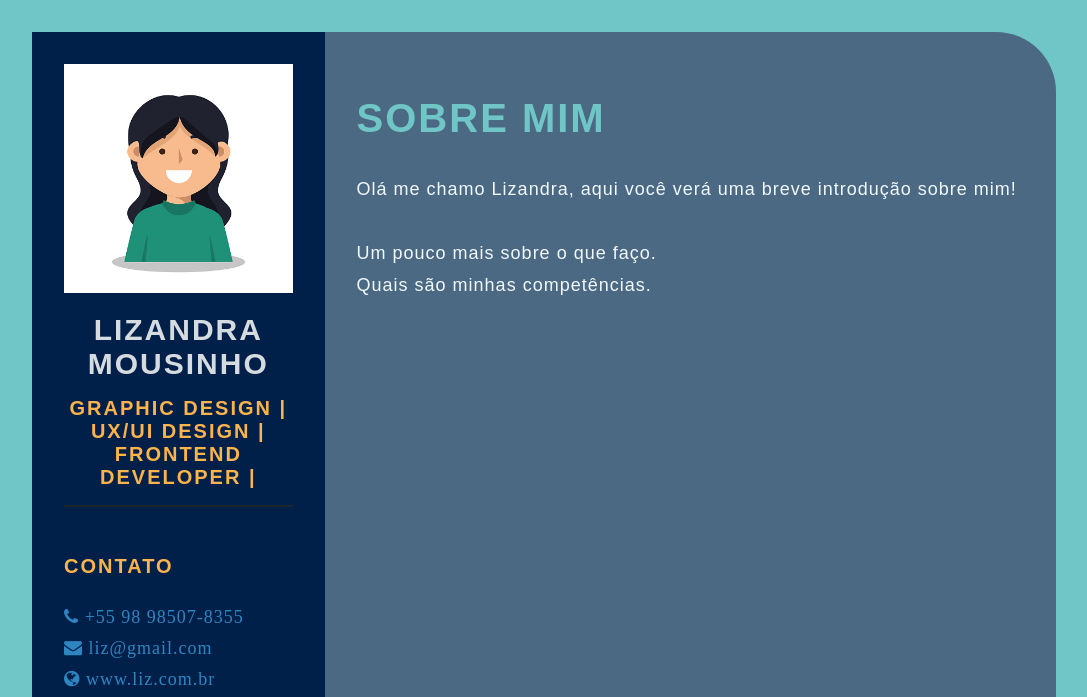
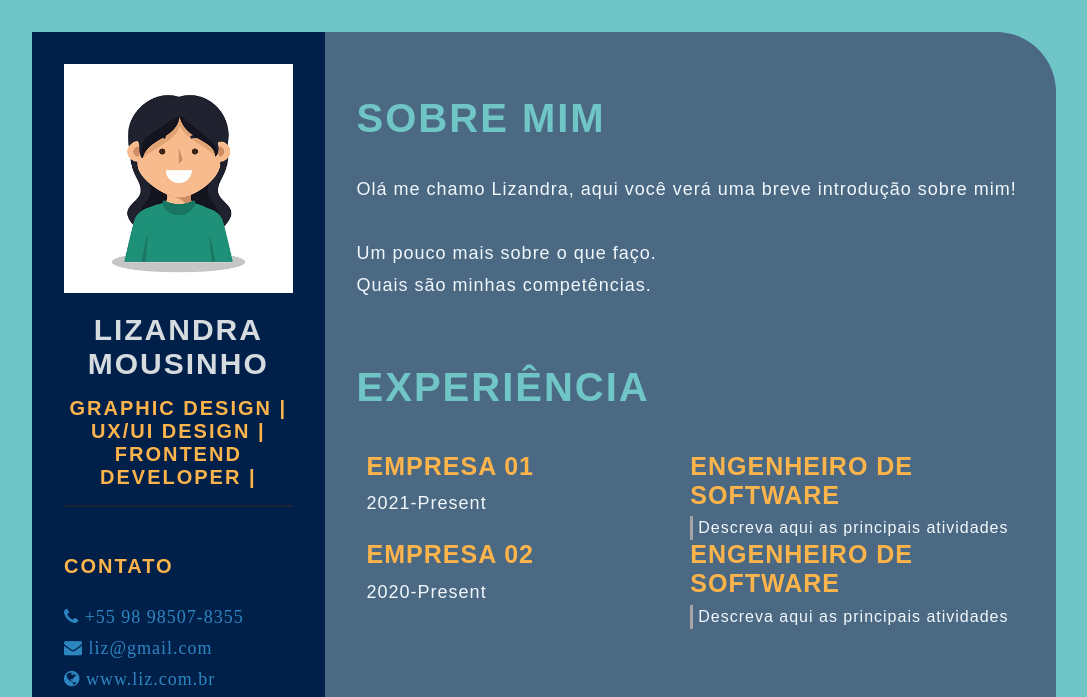
Before and after one commit to LizandraMousinho/devweekgit.github.io, a plain HTML site: page index.html in a window 1280 px wide. Shown: the top 697 px of the page, without its empty margins (96-1183 px from the left). Drawn offline with Linux system fonts and the light colour scheme; a web font is replaced by a local one.

Commit message:
Feat add job details (#3)
* adicionando css e umas tabelas

* lado direito adicionado

Co-authored-by: LizandraMousinho <lizandramousinho@gmail.com>

```diff
--- a/index.html
+++ b/index.html
@@ -53,7 +53,40 @@
                         </p>
                     </section>
 
+
+
+
+                <section class="experience gap">
+                <div class="right-title">Experiência</div>
+                <div class="experience-contents">
+
+                    <div class="exp-left">
+                        <p class="exp-company-name">Empresa 01</p>
+                        <p class="exp-time-period">2021-Present</p>
+                    </div>
+
+                    <div class="exp-right">
+                        <p class="exp-position">Engenheiro de Software</p>
+                        <p class="exp-desc">Descreva aqui as principais atividades</p>
+                    </div>
+
+                    <div class="exp-left">
+                        <p class="exp-company-name">Empresa 02</p>
+                        <p class="exp-time-period">2020-Present</p>
+                    </div>
+
+                    <div class="exp-right">
+                        <p class="exp-position">Engenheiro de Software</p>
+                        <p class="exp-desc">Descreva aqui as principais atividades</p>
+                    </div>
+
                 </div>
+            </section>
+
+        </div>
+
+                </div>
+
 
             </section>
 
--- a/style.css
+++ b/style.css
@@ -7,7 +7,11 @@
 }
 
 body {
+
+    background-color: #ffbaf1;
+
     background-color: #70c6c7;
+
 }
 
 .resume-contents {
@@ -21,13 +25,21 @@ body {
 .left-section {
     grid-column: span 2;
     height: 100%;
+
+    background-color: #5b1487;
+
     background-color: #00204A;
+
 }
 
 .right-section {
     grid-column: span 5;
     height: 100%;
+
+    background-color: #d29ac7;
+
     background-color: #4B6982;
+
     border-radius: 0px 60px 0px 0px;
 }
 
@@ -94,7 +106,11 @@ body {
 .references ul li i {
     padding-right: 1rem;
     font-size: 18px;
+
+    color: #ffffff;
+
     color: #2E86C1;
+
 }
 
 .skills ul {
@@ -133,6 +149,8 @@ body {
 }
 
 .right-title {
+
+    color: #5b1487;
     color: #70C6C7;
     font-size: 40px;
     letter-spacing: 2px;
@@ -160,6 +178,7 @@ body {
     display: grid;
     grid-template-columns: repeat(2, 1fr);
     padding-bottom: 2rem;
+    padding: 10px;
     color: #F1F8FD;
 }
 
```
